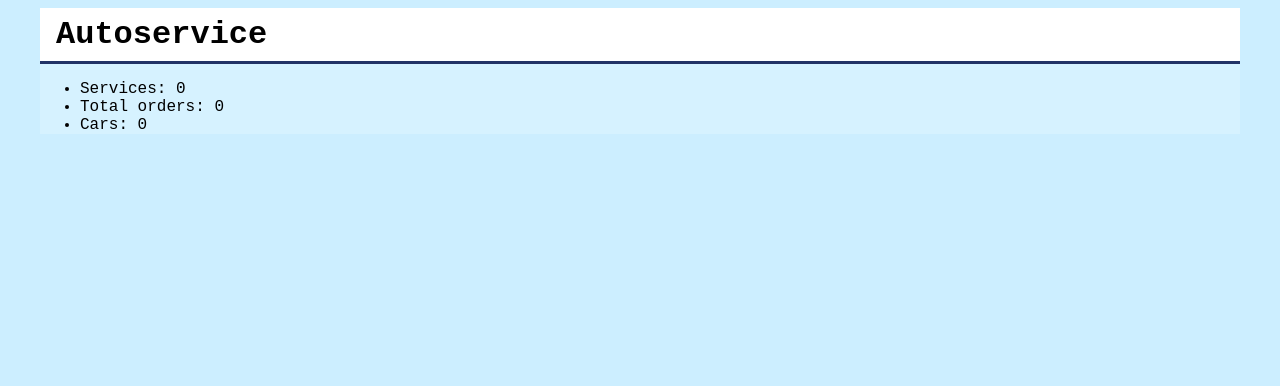
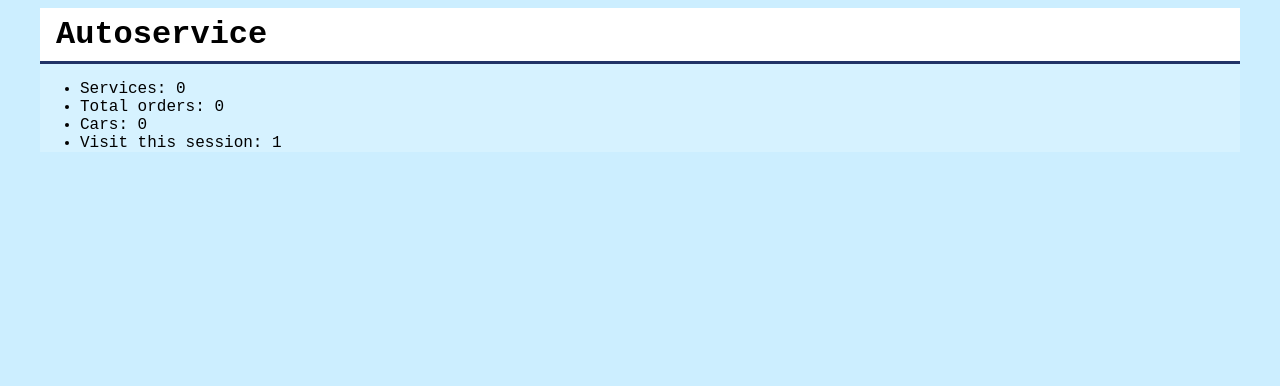
Before and after one commit to IngridaVaitkuviene/ptu5_django_autoservice, a Django app: page / in a window 1280 px wide. Shown: the part 34-420 px from the top of the page. Run offline with Django 4.2, Linux system fonts and the light colour scheme; data that the repository does not hold is empty.

Commit message:
visits counting

```diff
--- a/ptu5_autoservice/autoservice/templates/autoservice/index.html
+++ b/ptu5_autoservice/autoservice/templates/autoservice/index.html
@@ -6,5 +6,6 @@
     <li>Services: {{ service_count }}</li>
     <li>Total orders: {{ order_count }}</li>
     <li>Cars: {{ car_count }}</li>
+    <li>Visit this session: {{ visits_count }}</li>
 </ul>
 {% endblock content %}
--- a/ptu5_autoservice/autoservice/views.py
+++ b/ptu5_autoservice/autoservice/views.py
@@ -11,11 +11,14 @@ def index(request):
     service_count = Service.objects.count()
     order_count = Order.objects.count()
     car_count = Car.objects.count()
+    visits_count = request.session.get('visits_count', 1)
+    request.session['visits_count'] = visits_count + 1
 
     context = {
         'service_count' : service_count,
         'order_count' : order_count,
-        'car_count' : car_count
+        'car_count' : car_count,
+        'visits_count': visits_count,
     }
 
     return render(request, 'autoservice/index.html', context)
```
